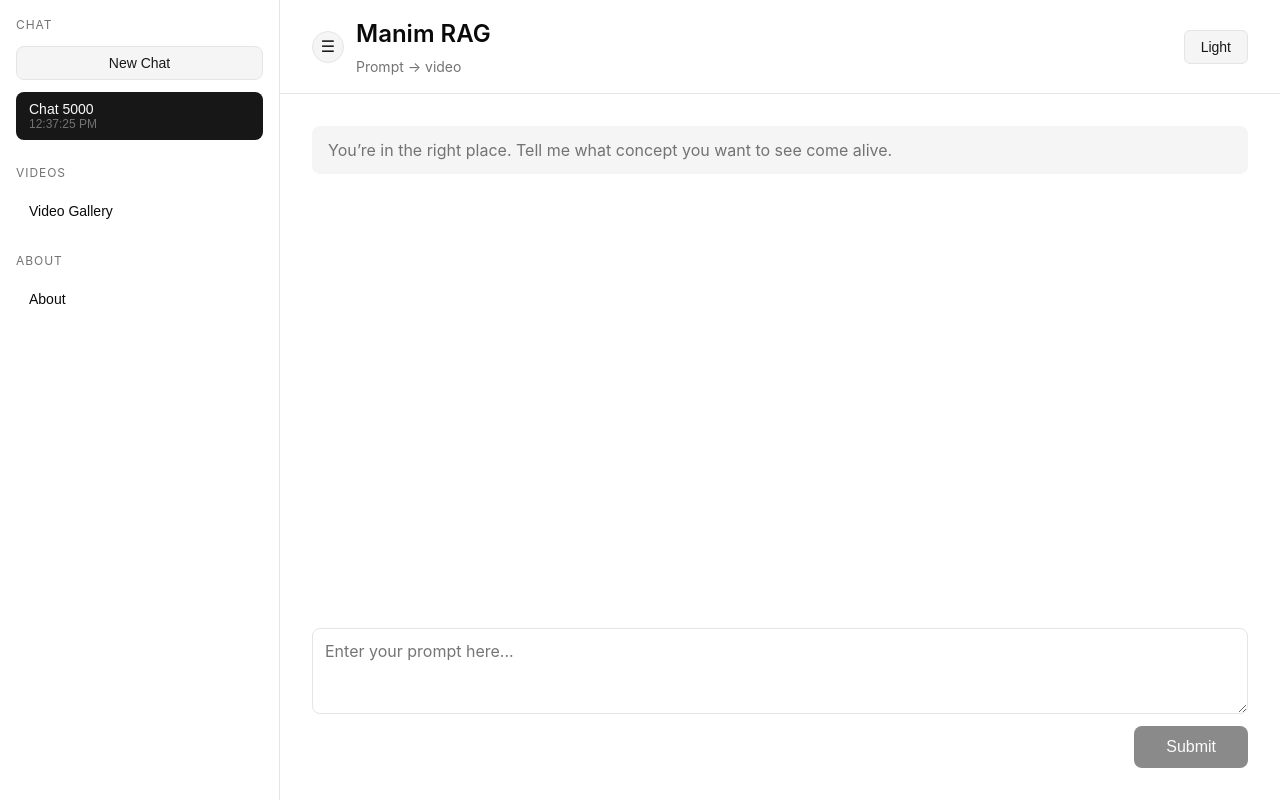
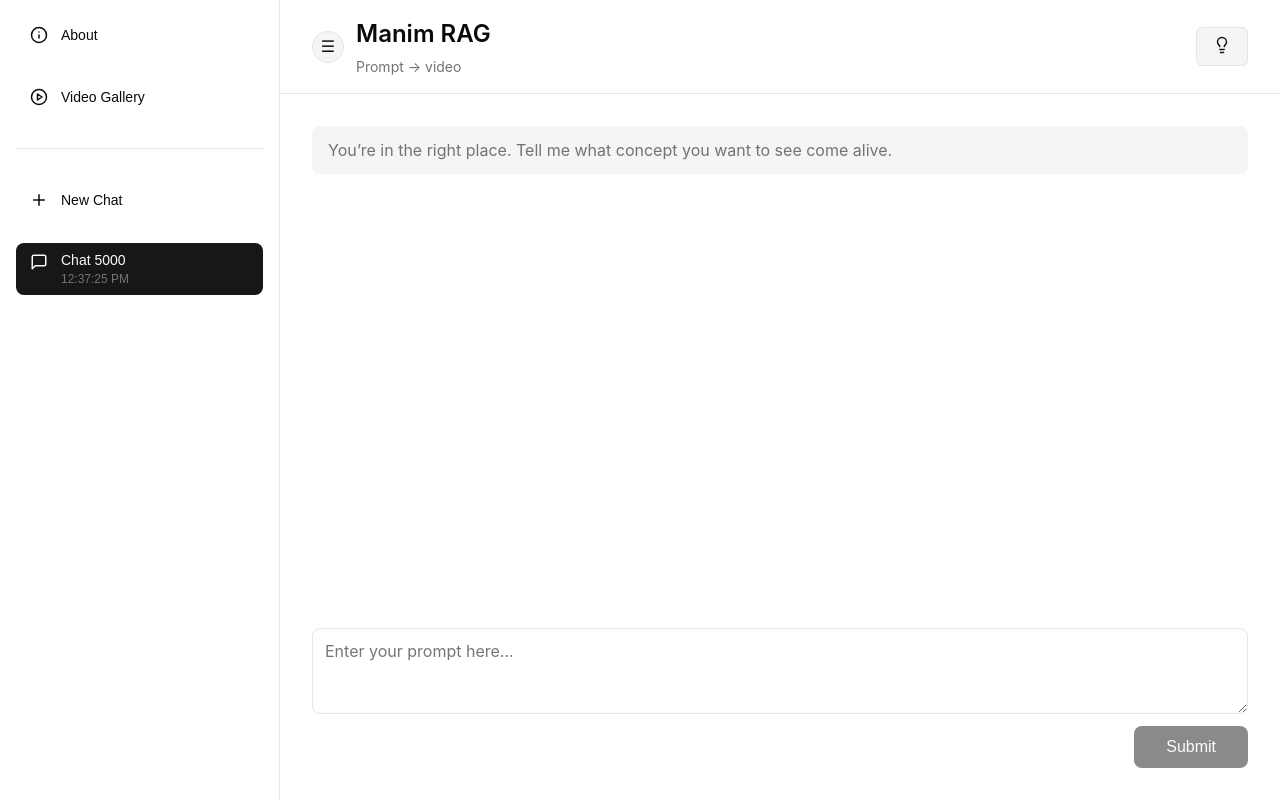
Before and after one commit to SagaR-S-05/FYP-RAG, a React (Vite) app in the folder frontend-1/: page / in a window 1280 px wide. Built offline with nearby package versions, Linux system fonts and the light colour scheme.

Commit message:
Sidebar Updates - Added icons

```diff
--- a/frontend-1/package.json
+++ b/frontend-1/package.json
@@ -9,6 +9,7 @@
     "preview": "vite preview"
   },
   "dependencies": {
+    "lucide-react": "^0.469.0",
     "react": "^18.3.1",
     "react-dom": "^18.3.1"
   },
--- a/frontend-1/src/App.jsx
+++ b/frontend-1/src/App.jsx
@@ -2,8 +2,9 @@ import { useEffect, useMemo, useState } from "react";
 import Chat from "./pages/Chat.jsx";
 import About from "./pages/About.jsx";
 import VideoGallery from "./pages/VideoGallery.jsx";
-import { Sidebar, SidebarInset, SidebarTrigger } from "./components/sidebar.jsx";
+import { Sidebar, SidebarInset, SidebarTrigger, useSidebar } from "./components/sidebar.jsx";
 import { useSessions } from "./sessionContext.jsx";
+import { Info, Lightbulb, MessageSquare, PlayCircle, Plus } from "lucide-react";
 
 function useHashRoute() {
   const getHash = () => window.location.hash || "#/";
@@ -33,7 +34,11 @@ function useDarkMode() {
 function AppShell() {
   const hash = useHashRoute();
   const { isDark, setIsDark } = useDarkMode();
-  const { sessions, activeSessionId, selectSession, createAndSelectSession } = useSessions();
+  const { sessions, activeSession, activeSessionId, selectSession, createAndSelectSession, updateSessionTitle } =
+    useSessions();
+  const { collapsed } = useSidebar();
+  const [editingId, setEditingId] = useState(null);
+  const [editingValue, setEditingValue] = useState("");
 
   const route = useMemo(() => {
     if (hash === "#/about") return "about";
@@ -46,16 +51,69 @@ function AppShell() {
     [sessions]
   );
 
+  const handleStartEditing = (session) => {
+    setEditingId(session.id);
+    const fallbackTitle = session.title || `Chat ${session.id.slice(-4)}`;
+    setEditingValue(fallbackTitle);
+  };
+
+  const handleCommitTitle = () => {
+    if (editingId && editingValue.trim()) {
+      updateSessionTitle(editingId, editingValue);
+    }
+    setEditingId(null);
+    setEditingValue("");
+  };
+
   return (
     <div className="appShell">
       <Sidebar>
         <div className="sidebarContent">
-          <div className="sidebarSection">
-            <div className="sidebarSectionHeader">Chat</div>
+          {/* Static navigation items */}
           <button
             type="button"
-              className="sidebarNewChat bg-sidebar-accent text-sidebar-accent-foreground"
+            className={
+              route === "about"
+                ? "sidebarItem sidebarItemActive"
+                : "sidebarItem"
+            }
             onClick={() => {
+              window.location.hash = "#/about";
+            }}
+          >
+            <span className="sidebarItemIcon">
+              <Info size={18} />
+            </span>
+            {!collapsed && <span className="sidebarItemLabel">About</span>}
+          </button>
+
+          <button
+            type="button"
+            className={
+              route === "videos"
+                ? "sidebarItem sidebarItemActive"
+                : "sidebarItem"
+            }
+            onClick={() => {
+              window.location.hash = "#/videos";
+            }}
+          >
+            <span className="sidebarItemIcon">
+              <PlayCircle size={18} />
+            </span>
+            {!collapsed && <span className="sidebarItemLabel">Video Gallery</span>}
+          </button>
+
+          <div className="sidebarDivider" />
+
+          {/* New chat + sessions */}
+          <button
+            type="button"
+            className="sidebarItem sidebarNewChat"
+            onClick={() => {
+              if (!activeSession || activeSession.messages.length === 0) {
+                return;
+              }
               const id = createAndSelectSession();
               if (!window.location.hash || window.location.hash === "#/about" || window.location.hash === "#/videos") {
                 window.location.hash = "#/";
@@ -65,13 +123,19 @@ function AppShell() {
               }
             }}
           >
-              New Chat
+            <span className="sidebarItemIcon">
+              <Plus size={18} />
+            </span>
+            {!collapsed && <span className="sidebarItemLabel">New Chat</span>}
           </button>
+
           <div className="sidebarChatList">
             {sortedSessions.map((session) => {
-                const isActive = session.id === activeSessionId;
+              const isActive = route === "chat" && session.id === activeSessionId;
               const created = new Date(session.createdAt);
               const label = created.toLocaleTimeString();
+              const displayTitle = session.title || `Chat ${session.id.slice(-4)}`;
+              const isEditing = editingId === session.id;
 
               return (
                 <button
@@ -79,48 +143,55 @@ function AppShell() {
                   type="button"
                   className={
                     isActive
-                        ? "sidebarChatItem sidebarChatItemActive"
-                        : "sidebarChatItem"
+                      ? "sidebarItem sidebarChatItem sidebarItemActive"
+                      : "sidebarItem sidebarChatItem"
                   }
                   onClick={() => {
                     selectSession(session.id);
                     window.location.hash = "#/";
                   }}
                 >
-                    <span className="sidebarChatTitle">
-                      Chat {session.id.slice(-4)}
+                  <span className="sidebarItemIcon">
+                    <MessageSquare size={18} />
+                  </span>
+                  {!collapsed && (
+                    <span className="sidebarChatText">
+                      {isEditing ? (
+                        <input
+                          className="sidebarChatInput"
+                          autoFocus
+                          value={editingValue}
+                          onChange={(e) => setEditingValue(e.target.value)}
+                          onBlur={handleCommitTitle}
+                          onKeyDown={(e) => {
+                            if (e.key === "Enter") {
+                              e.preventDefault();
+                              handleCommitTitle();
+                            } else if (e.key === "Escape") {
+                              setEditingId(null);
+                              setEditingValue("");
+                            }
+                          }}
+                        />
+                      ) : (
+                        <>
+                          <span
+                            className="sidebarChatTitle"
+                            onClick={(e) => {
+                              e.stopPropagation();
+                              handleStartEditing(session);
+                            }}
+                          >
+                            {displayTitle}
                           </span>
                           <span className="sidebarChatMeta">{label}</span>
+                        </>
+                      )}
+                    </span>
+                  )}
                 </button>
               );
             })}
-            </div>
-          </div>
-
-          <div className="sidebarSection">
-            <div className="sidebarSectionHeader">Videos</div>
-            <button
-              type="button"
-              className="sidebarNavItem"
-              onClick={() => {
-                window.location.hash = "#/videos";
-              }}
-            >
-              Video Gallery
-            </button>
-          </div>
-
-          <div className="sidebarSection">
-            <div className="sidebarSectionHeader">About</div>
-            <button
-              type="button"
-              className="sidebarNavItem"
-              onClick={() => {
-                window.location.hash = "#/about";
-              }}
-            >
-              About
-            </button>
           </div>
         </div>
       </Sidebar>
@@ -141,8 +212,9 @@ function AppShell() {
               className="toggleButton"
               onClick={() => setIsDark((v) => !v)}
               aria-pressed={isDark}
+              aria-label="Toggle theme"
             >
-              {isDark ? "Dark" : "Light"}
+              <Lightbulb size={18} />
             </button>
           </header>
 
--- a/frontend-1/src/index.css
+++ b/frontend-1/src/index.css
@@ -344,21 +344,73 @@ body {
   gap: 0.75rem;
 }
 
-.sidebarSectionHeader {
-  font-size: 0.75rem;
-  text-transform: uppercase;
-  letter-spacing: 0.08em;
-  color: var(--muted-foreground);
-}
-
-.sidebarNewChat {
+.sidebarItem {
+  display: flex;
+  align-items: center;
+  gap: 0.75rem;
   width: 100%;
   padding: 0.5rem 0.75rem;
   border-radius: 0.5rem;
-  border: 1px solid var(--border);
+  border: 1px solid transparent;
+  background-color: transparent;
+  color: inherit;
+  cursor: pointer;
+  font-size: 0.875rem;
+  text-align: left;
+  transition: background-color 0.2s;
+}
+
+.sidebarItem:hover {
+  background-color: var(--accent);
+}
+
+.sidebarItemActive {
+  background-color: var(--primary);
+  color: var(--primary-foreground);
+}
+
+.sidebarItemIcon {
+  display: flex;
+  align-items: center;
+  justify-content: center;
+  flex-shrink: 0;
+  width: 20px;
+  height: 20px;
+}
+
+.sidebarItemLabel {
+  flex: 1;
+  overflow: hidden;
+  text-overflow: ellipsis;
+  white-space: nowrap;
+}
+
+.sidebarDivider {
+  height: 1px;
+  background-color: var(--border);
+  margin: 0.5rem 0;
+}
+
+
+.sidebarNewChat {
+  display: flex;
+  align-items: center;
+  gap: 0.75rem;
+  width: 100%;
+  padding: 0.5rem 0.75rem;
+  border-radius: 0.5rem;
+  border: 1px solid transparent;
+  background-color: transparent;
+  color: inherit;
   font-size: 0.875rem;
   cursor: pointer;
+  transition: background-color 0.2s;
 }
+
+.sidebarNewChat:hover {
+  background-color: var(--accent);
+}
+
 
 .sidebarChatList {
   display: flex;
@@ -367,6 +419,9 @@ body {
 }
 
 .sidebarChatItem {
+  display: flex;
+  align-items: flex-start;
+  gap: 0.75rem;
   width: 100%;
   text-align: left;
   padding: 0.5rem 0.75rem;
@@ -375,16 +430,18 @@ body {
   background-color: transparent;
   color: inherit;
   cursor: pointer;
+  transition: background-color 0.2s;
 }
 
 .sidebarChatItem:hover {
   background-color: var(--accent);
 }
 
-.sidebarChatItemActive {
+.sidebarChatItem.sidebarItemActive {
   background-color: var(--primary);
   color: var(--primary-foreground);
 }
+
 
 .sidebarChatTitle {
   display: block;
@@ -397,6 +454,32 @@ body {
   font-size: 0.75rem;
   color: var(--muted-foreground);
 }
+
+.sidebarChatText {
+  display: flex;
+  flex-direction: column;
+  gap: 0.25rem;
+  flex: 1;
+  overflow: hidden;
+}
+
+.sidebarChatInput {
+  width: 100%;
+  padding: 0.25rem 0.5rem;
+  border: 1px solid var(--ring);
+  border-radius: 0.25rem;
+  background-color: var(--background);
+  color: var(--foreground);
+  font-family: inherit;
+  font-size: 0.875rem;
+}
+
+.sidebarChatInput:focus {
+  outline: none;
+  border-color: var(--ring);
+  box-shadow: 0 0 0 2px var(--ring);
+}
+
 
 .sidebarNavItem {
   width: 100%;
--- a/frontend-1/src/sessionContext.jsx
+++ b/frontend-1/src/sessionContext.jsx
@@ -10,6 +10,47 @@ const WELCOME_MESSAGES = [
 
 const SessionContext = createContext(null);
 
+const STOPWORDS = new Set([
+  "a",
+  "an",
+  "and",
+  "are",
+  "as",
+  "at",
+  "be",
+  "by",
+  "for",
+  "from",
+  "how",
+  "in",
+  "is",
+  "it",
+  "of",
+  "on",
+  "or",
+  "that",
+  "the",
+  "this",
+  "to",
+  "what",
+  "when",
+  "where",
+  "which",
+  "why",
+  "with"
+]);
+
+function deriveTitleFromText(text) {
+  const tokens = text
+    .split(/\s+/)
+    .map((word) => word.replace(/[^a-zA-Z]/g, "").toLowerCase())
+    .filter(Boolean);
+
+  const keyword = tokens.find((word) => !STOPWORDS.has(word));
+  if (!keyword) return "Chat";
+  return keyword.charAt(0).toUpperCase() + keyword.slice(1);
+}
+
 function pickWelcomeMessage() {
   const index = Math.floor(Math.random() * WELCOME_MESSAGES.length);
   return WELCOME_MESSAGES[index];
@@ -20,6 +61,7 @@ function createSession() {
   return {
     id: String(now),
     createdAt: now,
+    title: null,
     welcomeMessage: pickWelcomeMessage(),
     messages: [],
     videos: []
@@ -54,6 +96,8 @@ export function SessionProvider({ children }) {
         prev.map((session) => {
           if (session.id !== activeSessionId) return session;
 
+          const isFirstInteraction = session.messages.length === 0;
+
           const nextMessages = [
             ...session.messages,
             {
@@ -72,12 +116,33 @@ export function SessionProvider({ children }) {
             }
           }
 
+          let nextTitle = session.title;
+          if (isFirstInteraction && !nextTitle) {
+            nextTitle = deriveTitleFromText(text);
+          }
+
           return {
             ...session,
+            title: nextTitle,
             messages: nextMessages,
             videos: nextVideos
           };
         })
+      );
+    }
+
+    function updateSessionTitle(id, title) {
+      const trimmed = title.trim();
+      if (!trimmed) return;
+      setSessions((prev) =>
+        prev.map((session) =>
+          session.id === id
+            ? {
+                ...session,
+                title: trimmed
+              }
+            : session
+        )
       );
     }
 
@@ -87,7 +152,8 @@ export function SessionProvider({ children }) {
       activeSessionId,
       selectSession,
       createAndSelectSession,
-      addMessageToActiveSession
+      addMessageToActiveSession,
+      updateSessionTitle
     };
   }, [sessions, activeSessionId]);
 
```
Also changed, not shown: 1 other file (tests, documents, lock files or other folders). Lines whose indentation alone changed are shown as unchanged.
